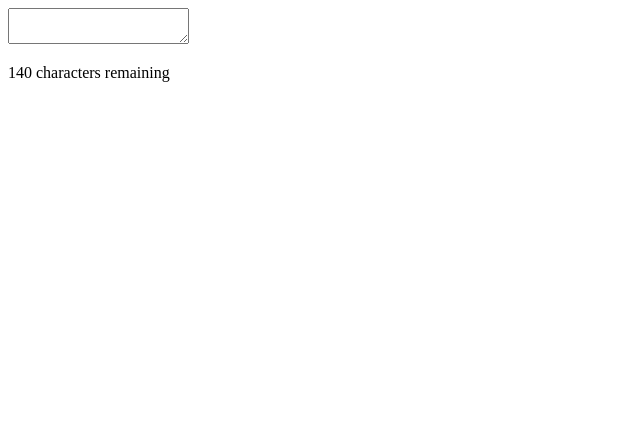
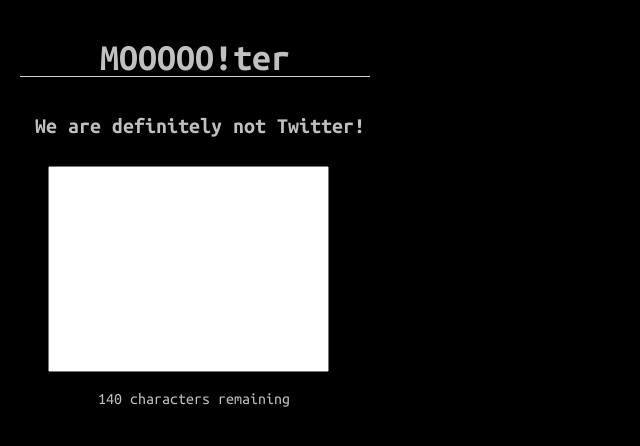
Before and after one commit to 937aaron/jquerywidgets, a plain HTML site: page charcounter/index.html in a window 1280 px wide. Shown: the whole page, without its empty margins (0-640 px from the left). Drawn offline with nearby package versions, Linux system fonts and the light colour scheme.

Commit message:
add styling

```diff
--- a/charcounter/index.html
+++ b/charcounter/index.html
@@ -3,10 +3,17 @@
 <head>
 <script src="https://code.jquery.com/jquery-2.1.4.js"></script>
   <meta charset="utf-8">
-  <meta name="viewport" content="width=device-width">
+  <link href='https://fonts.googleapis.com/css?family=Ubuntu+Mono:400,700' rel='stylesheet' type='text/css'>
+  <link rel="stylesheet" href="styles.css">
   <title>JS Bin</title>
 </head>
 <body>
+  <h3 class = "title">
+    MOOOOO!ter
+  </h3>
+  <h4>
+    We are definitely not Twitter!
+  </h4>
   <textarea id="textbox" class="textbox" maxlength=140></textarea>
   <p class="remaining">140 characters remaining</p>
 
--- a/charcounter/styles.css
+++ b/charcounter/styles.css
@@ -0,0 +1,31 @@
+body {
+  font-family: 'Ubuntu Mono';
+  background: black;
+
+}
+.title {
+  font-size: 38px;
+  border-bottom: 1px solid lightgrey;
+  width: 350px;
+  color: #c0c0c0;
+  text-align: center;
+  margin-left: 12px;
+}
+h4 {
+  font-size: 22px;
+  color: #c0c0c0;
+  margin-left: 27px;
+}
+#textbox {
+  height: 200px;
+  width: 275px;
+  font-size: 22px;
+  outline: none;
+  resize: none;
+  margin-left: 40px;
+}
+
+.remaining{
+  color: #c0c0c0;
+  margin-left: 90px
+}
--- a/modal/styles.css
+++ b/modal/styles.css
@@ -1,13 +1,20 @@
-
+* {
+  background-color: lightgrey;
+}
 .modal-container{
+  margin-left: 400px;
 
   /*border: 3px solid green;*/
 }
 
 .buttonhey {
-  display: block;
+  display: inline-block;
   color: green;
   font-size: 50px;
+  border-radius: 10px;
+  background-color: black;
+  margin-left: 500px;
+  margin-top: 25px;
 }
 .show {
   position:fixed;
@@ -30,6 +37,9 @@
   opacity: .9;
 
 }
+p{
+  background-color: darkgrey;
+}
 
 .x {
   position: fixed;
```
Also changed, not shown: dynamicbox/dynamicbox.js (+15 -4 lines).
